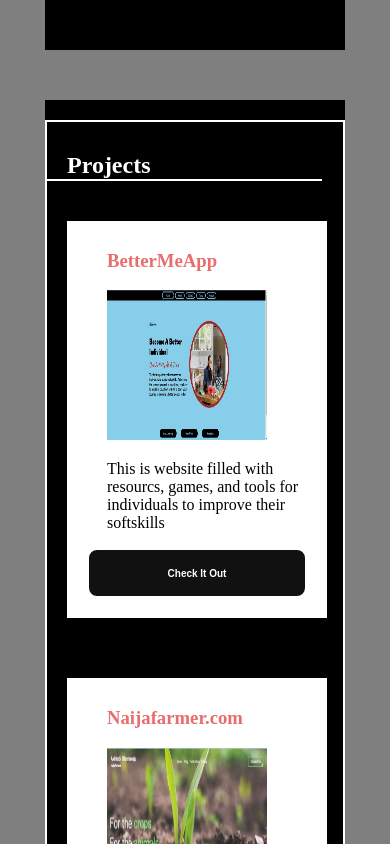
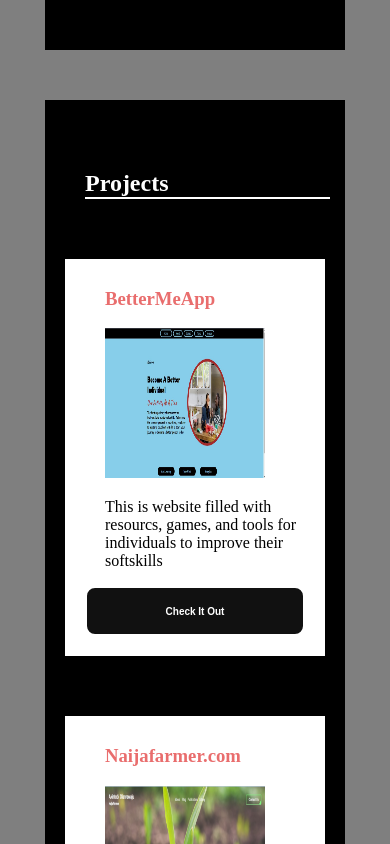
Before and after one commit to Iamhadeh/AMO, a React (Vite) app: page / in a window 390 px wide. Shown: the part 1160-2004 px from the top of the page. Built offline with nearby package versions, Linux system fonts and the light colour scheme.

Commit message:
mobile responsiveness

```diff
--- a/src/Routes/Root.jsx
+++ b/src/Routes/Root.jsx
@@ -86,6 +86,7 @@
             <div className="container-1">
               <div className="Con">
                   <h2 className="proHead">Projects</h2>
+
                   {projectInfo.map(createProject)}
                </div>
 
--- a/src/index.css
+++ b/src/index.css
@@ -237,7 +237,7 @@
  }
 
  li {
-  color: black;
+  color: white;
   text-decoration: none;
  }
 
@@ -1268,7 +1268,6 @@
   flex-direction: column;
   gap: 10px;
   width: 300px;
-  /* background-color: green; */
   height: fit-content;
   margin-top: 0px;
   margin-bottom: 0px;
@@ -1282,9 +1281,8 @@
   height: fit-content;
   margin-top: 20px;
   margin-bottom: 20px;
-  /* background-color: greenyellow; */
   padding-left: 0px;
-  margin-left: 20px;
+  margin-left: 0px;
   justify-content: center;
   align-items: center;
  }
@@ -1313,8 +1311,7 @@
   margin-bottom: 50px;
   padding-bottom: 0px;
   padding-top: 20px;
-  padding-left: 0px;
-  border: 2px solid white;
+  padding-left: 20px;
 }
 
 .main-exp-box {
@@ -1334,13 +1331,16 @@
 
  .SD-TechStark h2, .proHead {
   padding: 0px;
-  margin: 0px;
+  margin-left: 20px;
   padding-top: 10px;
-  padding-left: 20px;
-  color: white;
- }
-
-
+  padding-left: 0px;
+  color: white;
+  width: 265px;
+ }
+
+.contact-container .proHead {
+  width: 275px;
+}
 
  .techDivCon {
   width: 300px;
@@ -1474,7 +1474,6 @@
 }
 
 .contact .contact-container {
-  background-color: green;
   display: flex;
   justify-content: center;
   align-items: flex-start;
@@ -1520,7 +1519,7 @@
 .proHead {
   border-bottom: 2px solid white;
   text-align: left;
-  width: 275px;
+  width: 245px;
   color: white;
 }
 
@@ -1800,7 +1799,10 @@
   padding-top: 10px;
   padding-left: 20px;
   color: white;
- }
+  width: 260px;
+ }
+
+
 
 
 
@@ -1942,7 +1944,6 @@
 }
 
 .contact .contact-container {
-  background-color: green;
   display: flex;
   justify-content: center;
   align-items: flex-start;
```
